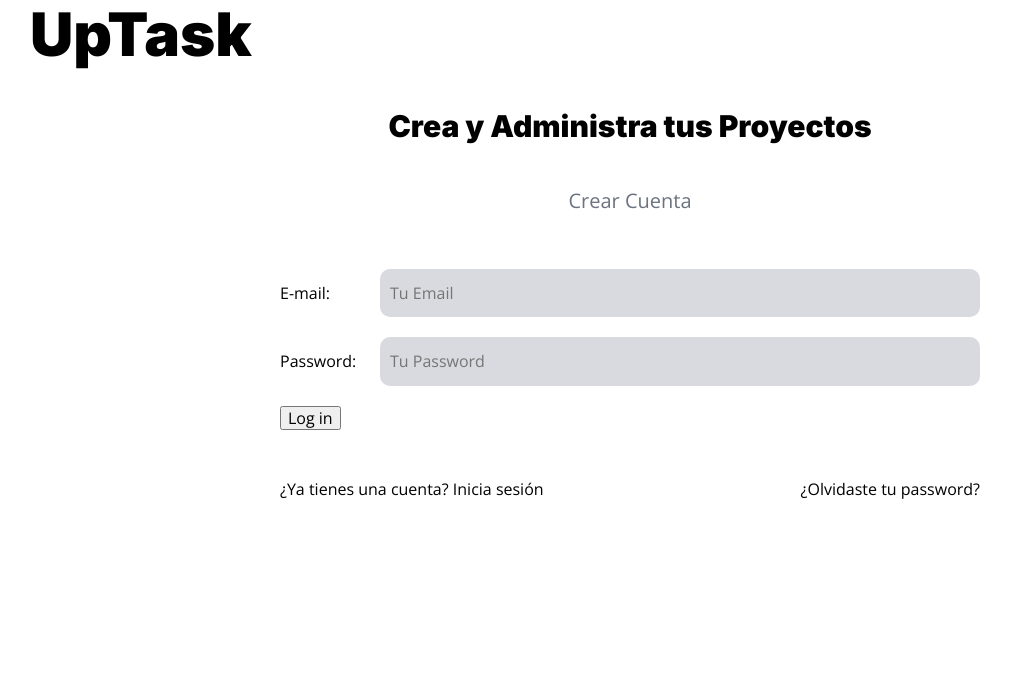
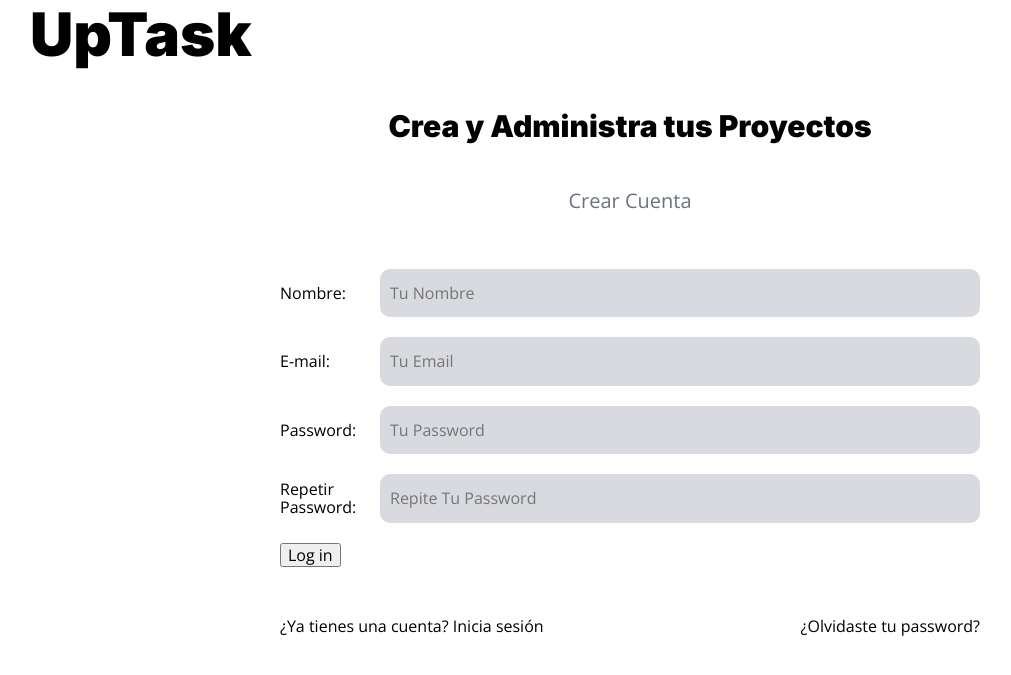
Before and after one commit to Agustinescobar44/UpTask_MVC, a PHP site: template views/login/crear.php in a window 1280 px wide. Shown: the top 675 px of the page, without its empty margins (10-1021 px from the left). Run offline with PHP 8.4, Linux system fonts and the light colour scheme; the template is opened without the code that fills it, so the values that code supplies are empty; style sheets or scripts are compiled from the project's sources.

Commit message:
Terminado estilos de crear

```diff
--- a/views/login/crear.php
+++ b/views/login/crear.php
@@ -1,8 +1,19 @@
 <div class="contenedor crear">
     <?php include_once __DIR__ . '/../templates/nombre-sitio.php' ?>
+
     <div class="contenedor-sm">
         <p class="descripcion-pagina">Crear Cuenta</p>
         <form action="/crear" class="formulario" method="POST">
+            <div class="campo">
+                <label for="nombre">Nombre: </label>
+                <input
+                    type="text"
+                    name="nombre"
+                    id="nombre"
+                    placeholder="Tu Nombre"
+                />
+            </div>
+
             <div class="campo">
                 <label for="email">E-mail: </label>
                 <input
@@ -21,7 +32,15 @@
                     placeholder="Tu Password"
                 />
             </div>
-
+            <div class="campo">
+                <label for="password2">Repetir Password: </label>
+                <input
+                    type="password"
+                    name="password2"
+                    id="password2"
+                    placeholder="Repite Tu Password"
+                />
+            </div>
             <input type="submit" value="Log in" class="boton">
         </form>
         <div class="acciones">
```
Also changed, not shown: src/scss/login/_crear.scss (added, +25 -0 lines).
